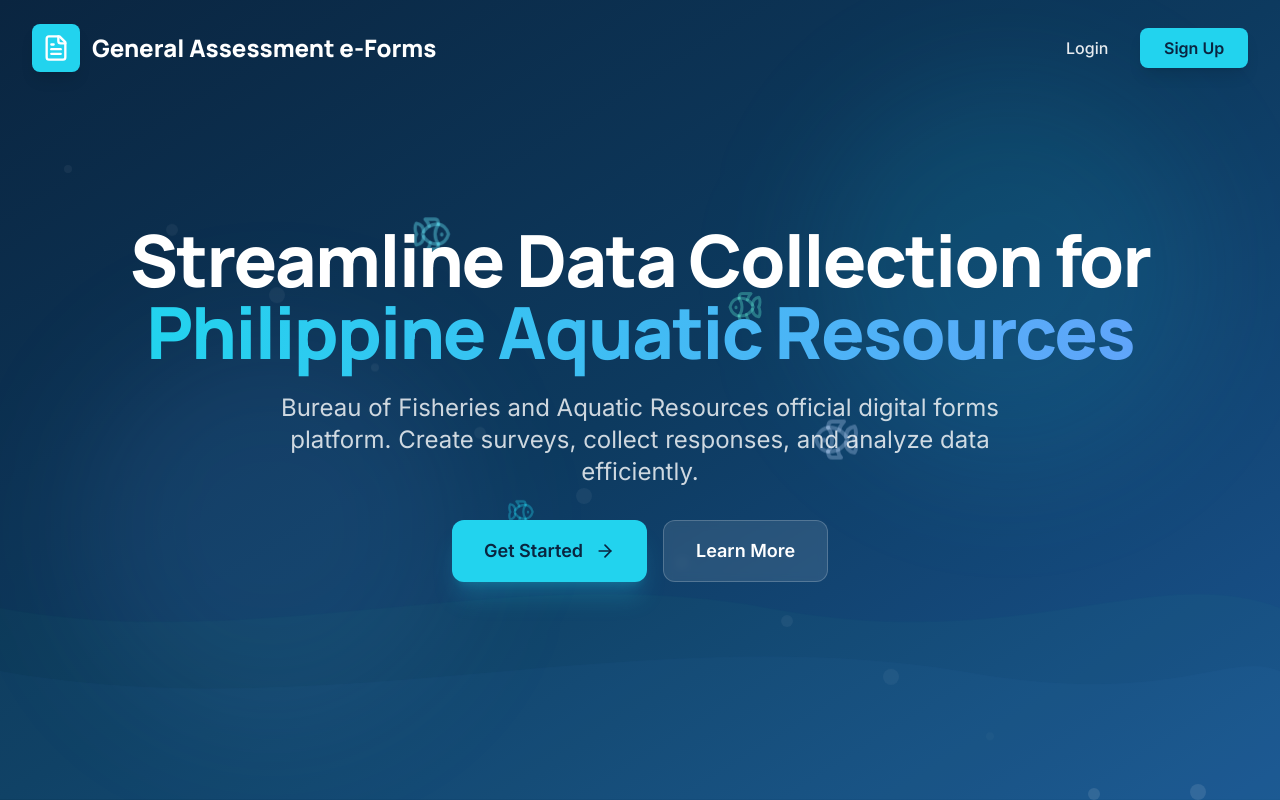
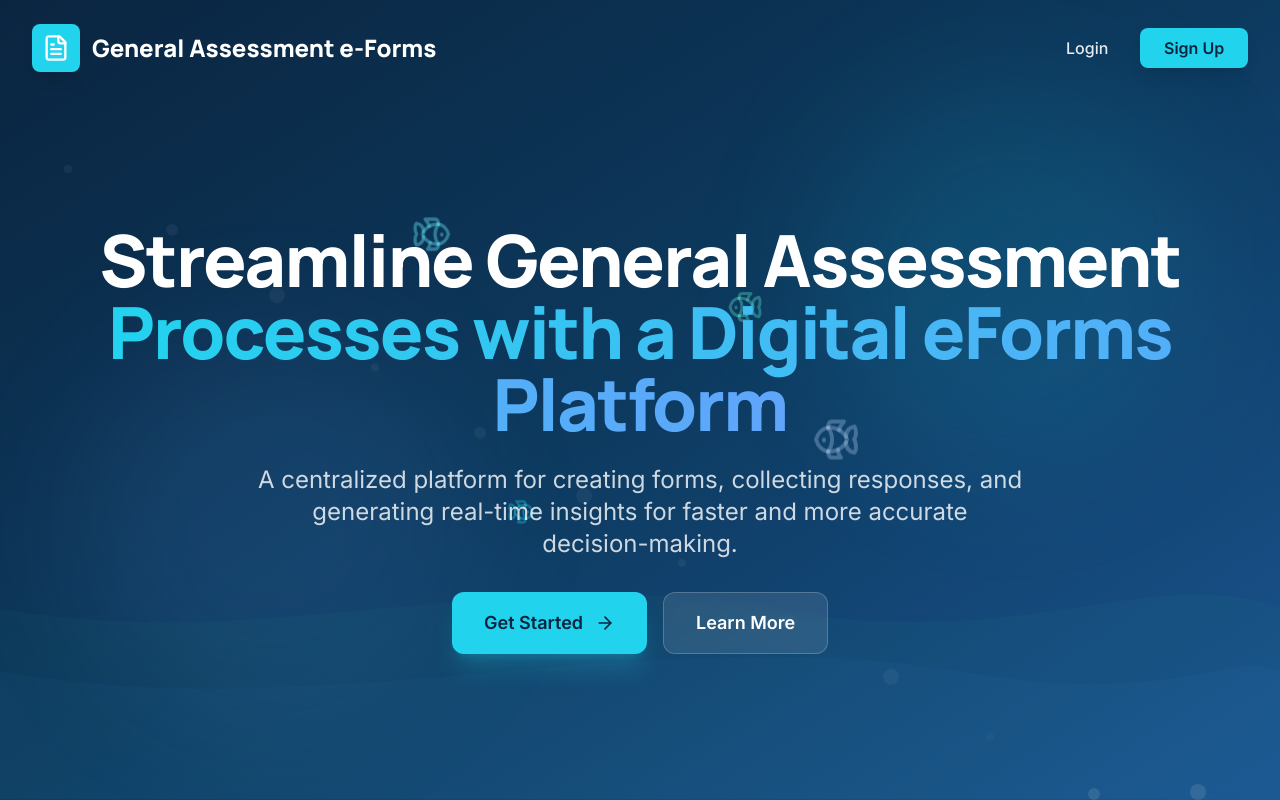
Before and after one commit to nvlmr/bfar-frontend, a React (Create React App) app: page / in a window 1280 px wide. Shown: the top 800 px of the page. Built offline with nearby package versions, Linux system fonts and the light colour scheme.

Commit message:
Update LandingPage.js

```diff
--- a/src/pages/LandingPage.js
+++ b/src/pages/LandingPage.js
@@ -134,15 +134,14 @@
         <div className="relative z-10 max-w-7xl mx-auto px-4 sm:px-6 lg:px-8 py-20 md:py-32">
           <div className="text-center">
             <h2 className="text-5xl md:text-6xl lg:text-7xl font-bold tracking-tight text-white mb-6 leading-tight">
-              Streamline Data Collection for
+              Streamline General Assessment
               <br />
               <span className="bg-gradient-to-r from-cyan-400 to-blue-400 bg-clip-text text-transparent">
-                Philippine Aquatic Resources
+                Processes with a Digital eForms Platform
               </span>
             </h2>
             <p className="text-xl md:text-2xl text-white/80 mb-8 max-w-3xl mx-auto leading-relaxed">
-              Bureau of Fisheries and Aquatic Resources official digital forms platform.
-              Create surveys, collect responses, and analyze data efficiently.
+              A centralized platform for creating forms, collecting responses, and generating real-time insights for faster and more accurate decision-making.
             </p>
             <div className="flex flex-col sm:flex-row justify-center gap-4">
               <button
```
